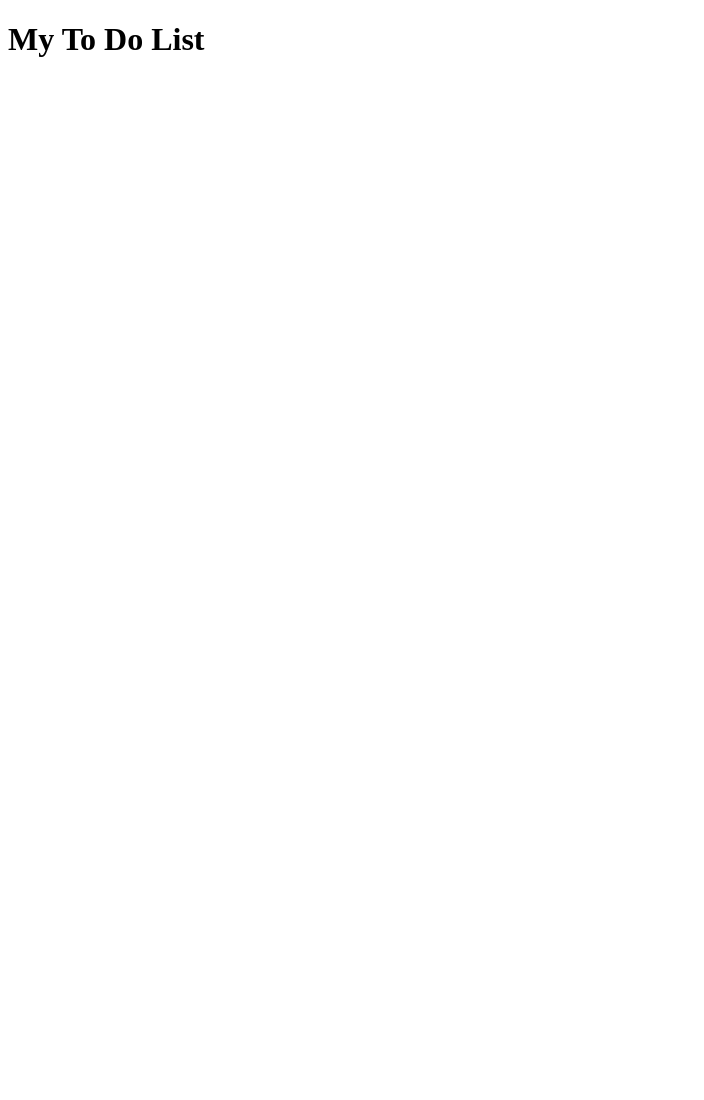
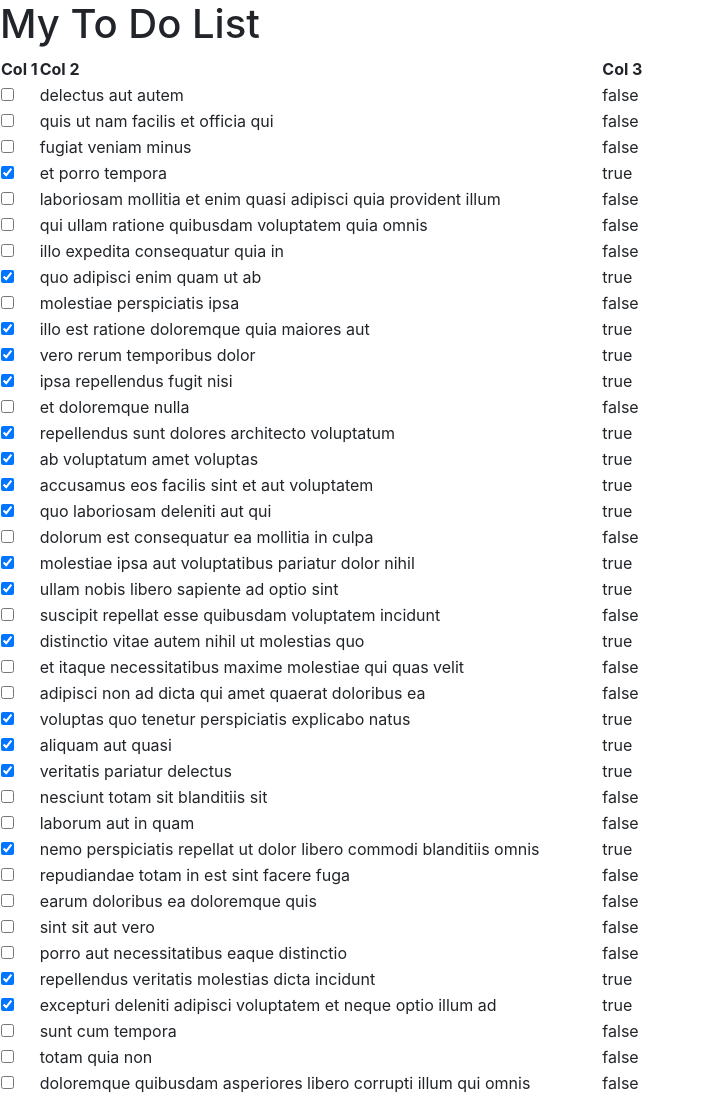
Before and after one commit to Joyliu84/JSDoTo, a plain HTML site: page index.html in a window 1280 px wide. Shown: the top 1100 px of the page, without its empty margins (0-704 px from the left). Before the commit the page ends 800 px from the top, so only its background shows below. Drawn offline with nearby package versions, Linux system fonts and the light colour scheme.

Commit message:
added bootstrap

```diff
--- a/index.html
+++ b/index.html
@@ -4,11 +4,30 @@
         <meta charset="UTF-8">
         <meta name="viewport" content="width=device-width, initial-scale=1.0">
         <title>Document</title>
+        <link rel="stylesheet" href="https://stackpath.bootstrapcdn.com/bootstrap/4.5.2/css/bootstrap.min.css" integrity="sha384-JcKb8q3iqJ61gNV9KGb8thSsNjpSL0n8PARn9HuZOnIxN0hoP+VmmDGMN5t9UJ0Z" crossorigin="anonymous">
         <link href="styles/styles.css" rel="stylesheet">
     </head>
     <body>
         <h1>My To Do List</h1>
 
+        <div id="app">
+            <table>
+                <thead>
+                  <tr>
+                    <th>Col 1</th>
+                    <th>Col 2</th>
+                    <th>Col 3</th>
+                  </tr>
+                </thead>
+                <tbody>
+
+                </tbody>
+            </table>
+        </div>
+
+        <script src="https://code.jquery.com/jquery-3.5.1.slim.min.js" integrity="sha384-DfXdz2htPH0lsSSs5nCTpuj/zy4C+OGpamoFVy38MVBnE+IbbVYUew+OrCXaRkfj" crossorigin="anonymous"></script>
+        <script src="https://cdn.jsdelivr.net/npm/popper.js@1.16.1/dist/umd/popper.min.js" integrity="sha384-9/reFTGAW83EW2RDu2S0VKaIzap3H66lZH81PoYlFhbGU+6BZp6G7niu735Sk7lN" crossorigin="anonymous"></script>
+        <script src="https://stackpath.bootstrapcdn.com/bootstrap/4.5.2/js/bootstrap.min.js" integrity="sha384-B4gt1jrGC7Jh4AgTPSdUtOBvfO8shuf57BaghqFfPlYxofvL8/KUEfYiJOMMV+rV" crossorigin="anonymous"></script>
         <script src="scripts/scripts.js"></script>
     </body>
 </html>
--- a/scripts/scripts.js
+++ b/scripts/scripts.js
@@ -2,7 +2,25 @@ function getData() {
 
     fetch('scripts/data.json')
     .then(resp => resp.json())
-    .then(data => console.log(data))
+    .then(data => {
+        let htmlStuff = data.map(d => {
+            return `
+            <tr>
+              <td>
+                 <input type = "checkbox" value = "${d.completed}"
+                 value = "${d.completed}"
+                 ${d.completed ? "checked" : null}
+                 >
+                 </td>
+              <td>${d.title}</td>
+              <td>${d.completed}</td>
+            </tr>`
+    }).join("")
+
+        //console.log(htmlStuff)
+
+        document.querySelector('tbody').innerHTML = htmlStuff
+    })
 }
 
 getData()
```
